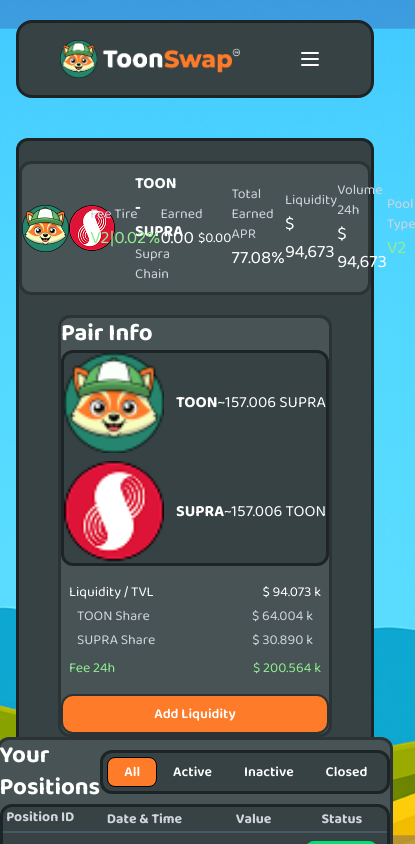
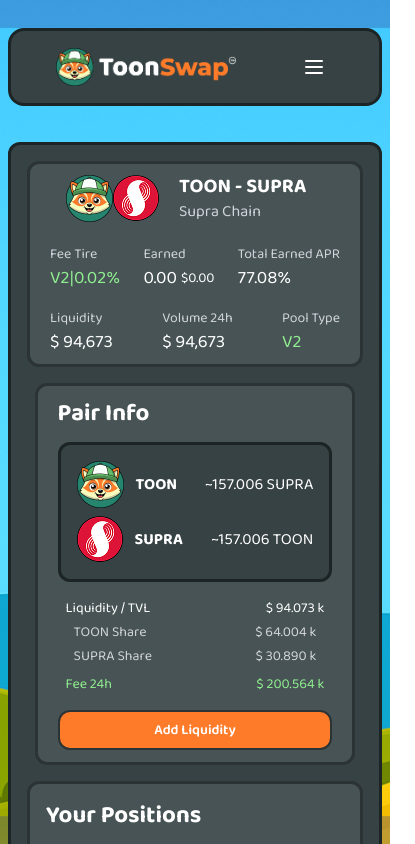
Before and after one commit to Nouman-Ahmed-Khan/Toon-Swap, a React (Vite) app: page / in a window 390 px wide. Shown: the top 844 px of the page, 415 px wide, since content can reach past the window. Built offline with nearby package versions, Linux system fonts and the light colour scheme.

Commit message:
Made home page half and responsive

```diff
--- a/src/Components/Navbar/Navbar.jsx
+++ b/src/Components/Navbar/Navbar.jsx
@@ -18,7 +18,7 @@
   ];
 
   return (
-    <div className="mx-auto px-4 sm:px-15 sm:mr-3">
+    <div className="mx-auto p-2 sm:px-15 sm:mr-3">
       <div className='navbar flex items-center justify-around py-4 px-4 mt-5 rounded-2xl border-3'>
 
         {/* Logo */}
--- a/src/Pages/Home.jsx
+++ b/src/Pages/Home.jsx
@@ -4,26 +4,27 @@
 
 const Home = () => {
   return (
-    <div className='mx-auto sm:ml-1 sm:mr-3 px-4 sm:px-15 mt-10'>
+    <div className='mx-auto sm:ml-1 sm:mr-3 p-2 sm:px-15 mt-5 sm:mt-10'>
       <div className='navbar rounded-xl border-3 sm:px-1'>
 
-        <div className='my-5 nav-links-mainbg sm:mx-5 border-3 rounded-xl py-2 flex items-center justify-around'>
+        <div className='m-4 px-5 sm:px-0 sm:my-5 nav-links-mainbg sm:mx-5 border-3 rounded-xl py-2 sm:flex items-center justify-around'>
           {/* toonswap and other logo start*/}
-          <div className='flex items-center'>
-            <img src={logo} alt="logo" className='w-25 sm:w-9 cursor-pointer'/>
-            <img src={swaplogo} alt="logo" className='w-25 sm:w-9 cursor-pointer'/>
+          <div className='w-full sm:w-auto mx-4 mb-5 sm:mb-0 sm:mx-0 flex items-center'>
+            <img src={logo} alt="logo" className='sm:w-9 w-auto cursor-pointer'/>
+            <img src={swaplogo} alt="logo" className='sm:w-9 w-auto cursor-pointer'/>
 
             {/* toon supra text start*/}
           <div className='ml-5'>
-            <p className='font-bold text-md'>TOON - SUPRA</p>
-            <p className='text-sm text-gray-300'>Supra Chain</p>
+            <p className='font-bold text-xl sm:text-md'>TOON - SUPRA</p>
+            <p className='text-md sm:text-sm text-gray-300'>Supra Chain</p>
           </div>
           {/* toon supra text end*/}
           </div>
           {/* toonswap and other logo end*/}
 
 
-
+          {/*👇🏼 this div is only for mobile responsive */}
+          <div className='flex sm:flex-none sm:w-[30%] justify-between items-center mb-4 sm:mb-0'>
           {/* Fee tire text start*/}
           <div className=''>
             <p className='text-sm text-gray-300'>Fee Tire</p>
@@ -47,7 +48,11 @@
               <p className='text-gray text-lg'>77.08%</p>
           </div>
           {/* Total Earned APR end*/}
+          </div>
+          {/*👆🏼 this div is only for mobile responsive */}
 
+          {/*👇🏼 this div is only for mobile responsive */}
+          <div className='flex sm:flex-none sm:w-[30%] justify-between items-center'>
           {/* Liquidity start*/}
           <div className=''>
             <p className='text-sm text-gray-300'>Liquidity</p>
@@ -65,24 +70,26 @@
           {/* Pool Type start*/}
           <div className=''>
             <p className='text-sm text-gray-300'>Pool Type</p>
-              <p className='text-green text-lg'>V2</p>
+            <p className='text-green text-lg'>V2</p>
           </div>
           {/* Pool Type end*/}
+          </div>
+          {/*👆🏼 this div is only for mobile responsive */}
         </div>
 
 
         {/* Home Page Section-1 Start */}
          <div className='flex flex-col sm:flex-row items-center sm:my-4'>
            {/* Pair info card Start */}
-           <div className='sm:w-[40%] nav-links-mainbg sm:mx-5 sm:py-4 sm:px-7 border-3 rounded-xl'>
+           <div className='sm:w-[40%] nav-links-mainbg px-5 py-3 sm:mx-5 sm:py-4 sm:px-7 border-3 rounded-xl'>
              <p className='text-2xl text-white font-bold'>Pair Info</p>
 
              {/* Toon and Supra section Start */}
-              <div className='navbar rounded-xl border-3 sm:p-4 sm:mt-4'>
+              <div className='navbar rounded-xl border-3 p-4 mt-3 sm:p-4 sm:mt-4'>
                 {/* toon start */}
                 <div className='flex items-center justify-between'>
-                  <div className='flex items-center justify-center'>
-                    <img src={logo} alt="logo" className='w-25 sm:w-8 cursor-pointer'/>
+                  <div className='flex items-center justify-center mr-7 sm:mr-0'>
+                    <img src={logo} alt="logo" className='w-auto sm:w-8 cursor-pointer'/>
                     <p className='font-bold ml-3'>TOON</p>
                   </div>
                   <p>~157.006 SUPRA</p>
@@ -92,7 +99,7 @@
                 {/* supra start */}
                 <div className='flex items-center justify-between mt-2'>
                   <div className='flex items-center justify-center'>
-                    <img src={swaplogo} alt="logo" className='w-25 sm:w-8 cursor-pointer'/>
+                    <img src={swaplogo} alt="logo" className='w-auto sm:w-8 cursor-pointer'/>
                     <p className='font-bold ml-3'>SUPRA</p>
                   </div>
                   <p>~157.006 TOON</p>
@@ -126,11 +133,11 @@
            {/* Pair info card End */}
 
            {/* Your Positions card Start */}
-           <div className='sm:w-[60%] nav-links-mainbg sm:mr-5 sm:px-7 sm:py-4 border-3 rounded-xl'>
-             <div className='flex items-center justify-between'>
+           <div className='sm:w-[60%] nav-links-mainbg sm:mx-0 mx-4 mt-4 p-4 sm:mr-5 sm:px-7 sm:py-4 border-3 rounded-xl'>
+             <div className='sm:flex items-center justify-between'>
               <p className='text-2xl text-white font-bold'>Your Positions</p>
               {/* Active inactive buttons star */}
-              <div className='navbar rounded-xl border-3 p-1'>
+              <div className='navbar rounded-xl border-3 p-1 my-3 sm:my-0'>
 
                 {/* supra start */}
                 <div className='flex items-center justify-between'>
@@ -144,7 +151,7 @@
               {/* Active inactive buttons end */}
              </div>
 
-              <div className='text-sm navbar rounded-xl border-3 sm:mt-3 sm:mb-2 sm:p-3'>
+              <div className='text-sm navbar p-2 rounded-xl border-3 sm:mt-3 sm:mb-2 sm:p-3'>
                 <table class="table-auto text-center w-full">
                    <thead>
                      <tr className='text-gray-300 border-b-2 border-gray-600'>
```
